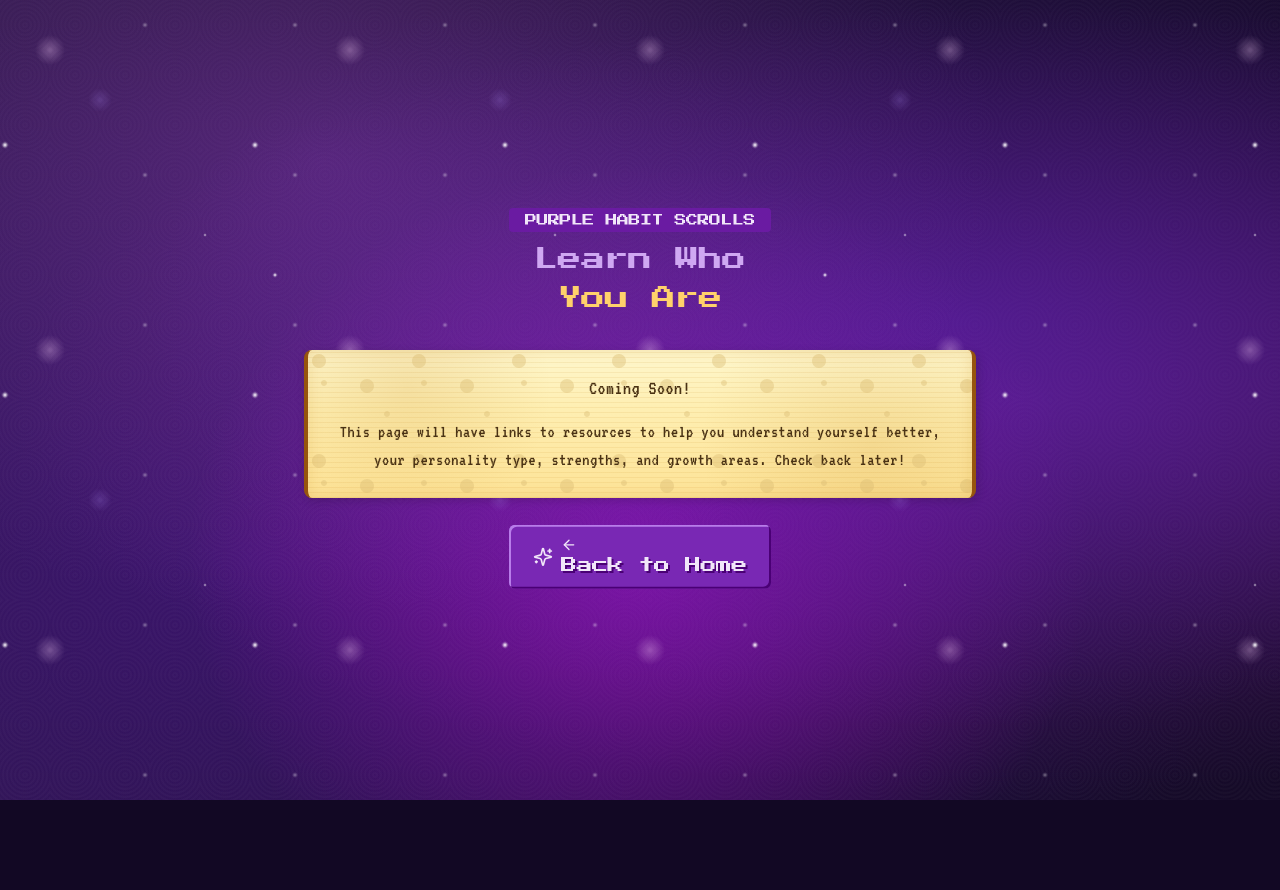
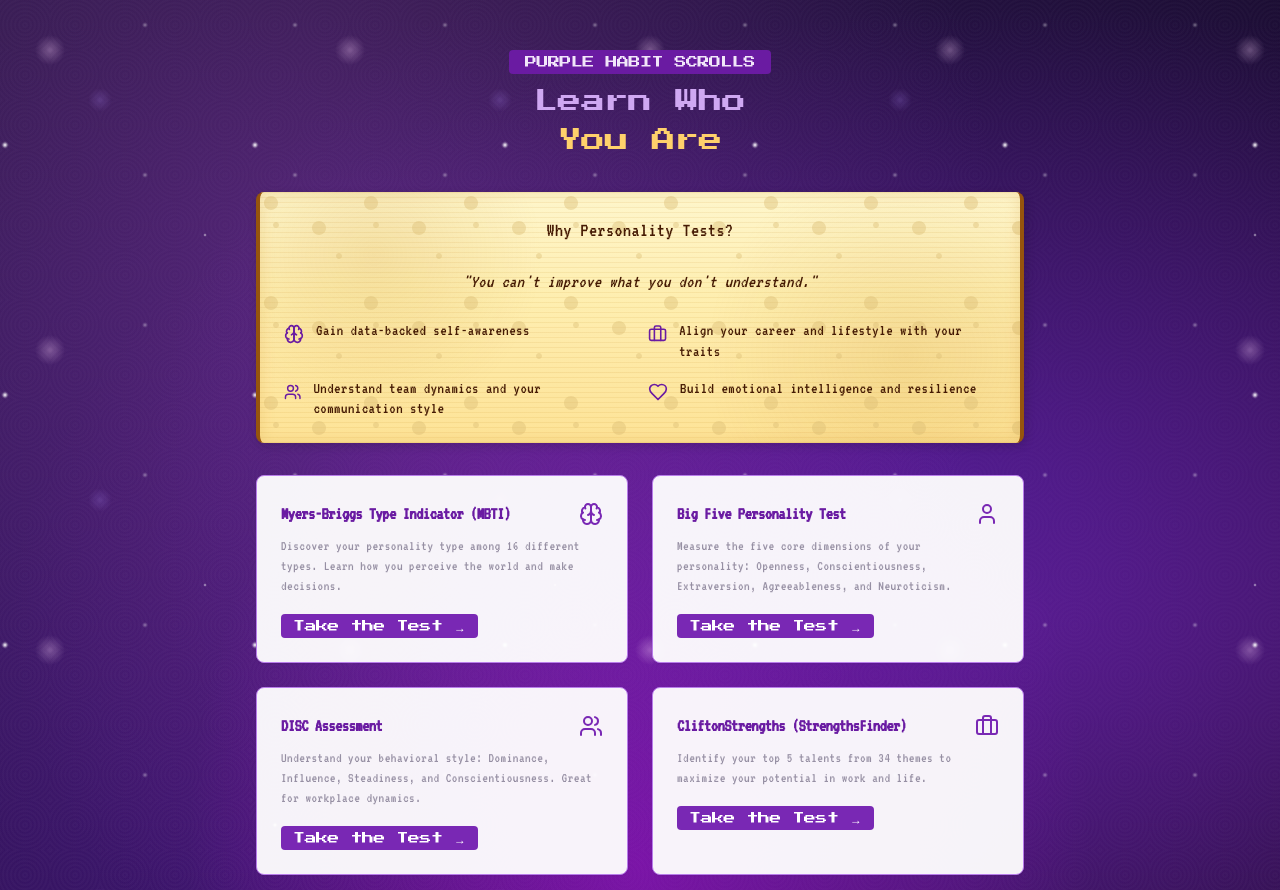
Before and after one commit to Ralek1/habitscroll-online, a React (Vite) app: page /learn-who-you-are in a window 1280 px wide. Shown: the top 890 px of the page. Before the commit the page ends 800 px from the top, so only its background shows below. Built offline with nearby package versions, Linux system fonts and the light colour scheme.

Commit message:
Update LearnWhoYouAre page
Update the LearnWhoYouAre page with an introduction to personality tests.

```diff
--- a/src/pages/LearnWhoYouAre.tsx
+++ b/src/pages/LearnWhoYouAre.tsx
@@ -2,11 +2,65 @@
 import React from 'react';
 import { Link } from 'react-router-dom';
 import PixelButton from '../components/PixelButton';
-import { ArrowLeft } from 'lucide-react';
+import { ArrowLeft, Brain, User, Users, Briefcase, Heart, Shield } from 'lucide-react';
+import { Card, CardContent, CardDescription, CardHeader, CardTitle } from "@/components/ui/card";
+
+interface PersonalityTest {
+  id: string;
+  title: string;
+  description: string;
+  url: string;
+  icon: React.ReactNode;
+}
+
+const personalityTests: PersonalityTest[] = [
+  {
+    id: "mbti",
+    title: "Myers-Briggs Type Indicator (MBTI)",
+    description: "Discover your personality type among 16 different types. Learn how you perceive the world and make decisions.",
+    url: "https://www.16personalities.com/",
+    icon: <Brain className="h-6 w-6" />
+  },
+  {
+    id: "big5",
+    title: "Big Five Personality Test",
+    description: "Measure the five core dimensions of your personality: Openness, Conscientiousness, Extraversion, Agreeableness, and Neuroticism.",
+    url: "https://www.truity.com/test/big-five-personality-test",
+    icon: <User className="h-6 w-6" />
+  },
+  {
+    id: "disc",
+    title: "DISC Assessment",
+    description: "Understand your behavioral style: Dominance, Influence, Steadiness, and Conscientiousness. Great for workplace dynamics.",
+    url: "https://www.discprofile.com/",
+    icon: <Users className="h-6 w-6" />
+  },
+  {
+    id: "strengthsfinder",
+    title: "CliftonStrengths (StrengthsFinder)",
+    description: "Identify your top 5 talents from 34 themes to maximize your potential in work and life.",
+    url: "https://www.gallup.com/cliftonstrengths/",
+    icon: <Briefcase className="h-6 w-6" />
+  },
+  {
+    id: "enneagram",
+    title: "Enneagram",
+    description: "Explore your core motivations and fears through nine interconnected personality types.",
+    url: "https://www.truity.com/test/enneagram-personality-test",
+    icon: <Heart className="h-6 w-6" />
+  },
+  {
+    id: "via",
+    title: "VIA Character Strengths",
+    description: "Discover your top character strengths that contribute to your sense of well-being and fulfillment.",
+    url: "https://www.viacharacter.org/",
+    icon: <Shield className="h-6 w-6" />
+  }
+];
 
 const LearnWhoYouAre: React.FC = () => {
   return (
-    <div className="min-h-screen flex flex-col items-center justify-center py-12 px-4">
+    <div className="min-h-screen flex flex-col items-center justify-start py-12 px-4">
       <div className="text-center mb-8 animate-appear">
         <div className="inline-block bg-retro-purple-700 px-4 py-1 rounded mb-2">
           <h1 className="font-pixel text-retro-light text-xs">PURPLE HABIT SCROLLS</h1>
@@ -17,13 +71,61 @@ const LearnWhoYouAre: React.FC = () => {
         </h2>
       </div>
 
-      <div className="w-full max-w-2xl flex flex-col items-center">
-        <div className="mb-8 text-center w-full p-6 scroll-paper rounded-lg">
-          <h3 className="font-pixel-text text-xl mb-4">Coming Soon!</h3>
-          <p className="font-pixel-text text-lg">
-            This page will have links to resources to help you understand yourself better,
-            your personality type, strengths, and growth areas. Check back later!
+      <div className="w-full max-w-3xl flex flex-col items-center">
+        <div className="mb-8 w-full p-6 scroll-paper rounded-lg">
+          <h3 className="font-pixel-text text-xl mb-6 text-center text-amber-950">Why Personality Tests?</h3>
+          <p className="font-pixel-text text-lg mb-4 text-center italic text-amber-950">
+            "You can't improve what you don't understand."
           </p>
+
+          <div className="grid grid-cols-1 md:grid-cols-2 gap-4 mt-6">
+            <div className="flex items-start gap-3">
+              <Brain className="h-5 w-5 text-retro-purple-700 mt-1" />
+              <p className="font-pixel-text text-amber-950">Gain data-backed self-awareness</p>
+            </div>
+            <div className="flex items-start gap-3">
+              <Briefcase className="h-5 w-5 text-retro-purple-700 mt-1" />
+              <p className="font-pixel-text text-amber-950">Align your career and lifestyle with your traits</p>
+            </div>
+            <div className="flex items-start gap-3">
+              <Users className="h-5 w-5 text-retro-purple-700 mt-1" />
+              <p className="font-pixel-text text-amber-950">Understand team dynamics and your communication style</p>
+            </div>
+            <div className="flex items-start gap-3">
+              <Heart className="h-5 w-5 text-retro-purple-700 mt-1" />
+              <p className="font-pixel-text text-amber-950">Build emotional intelligence and resilience</p>
+            </div>
+          </div>
+        </div>
+
+        <div className="grid grid-cols-1 md:grid-cols-2 gap-6 w-full mb-8">
+          {personalityTests.map((test) => (
+            <Card key={test.id} className="border-retro-purple-300 bg-white/95">
+              <CardHeader className="pb-2">
+                <div className="flex justify-between items-center">
+                  <CardTitle className="font-pixel-text text-lg text-retro-purple-700">
+                    {test.title}
+                  </CardTitle>
+                  <div className="text-retro-purple-600">
+                    {test.icon}
+                  </div>
+                </div>
+              </CardHeader>
+              <CardContent>
+                <CardDescription className="font-pixel-text text-sm mb-4">
+                  {test.description}
+                </CardDescription>
+                <a
+                  href={test.url}
+                  target="_blank"
+                  rel="noopener noreferrer"
+                  className="inline-block text-xs bg-retro-purple-600 hover:bg-retro-purple-700 text-white font-pixel py-1 px-3 rounded transition-colors"
+                >
+                  Take the Test →
+                </a>
+              </CardContent>
+            </Card>
+          ))}
         </div>
 
         <Link to="/">
```
